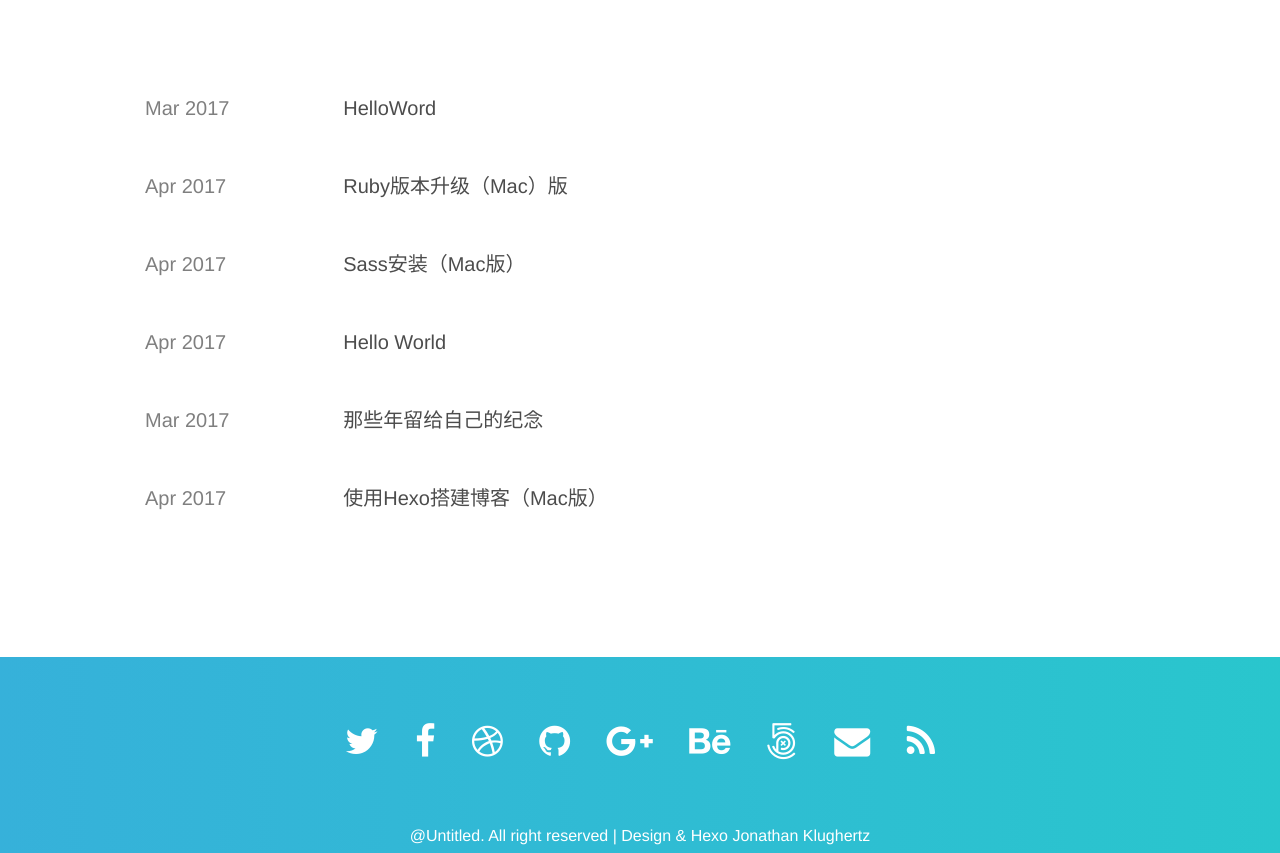
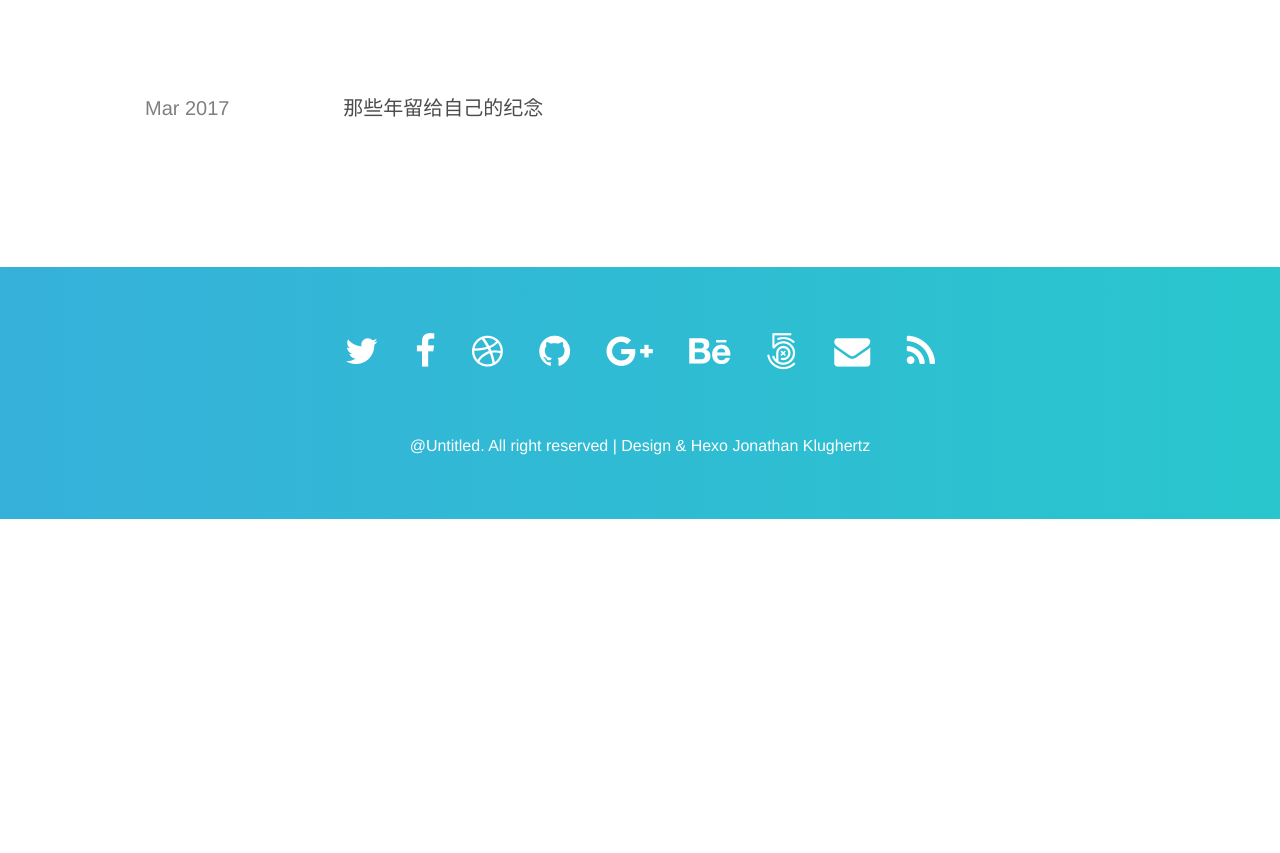
Before and after one commit to XuCui123/XuCui123.github.io, a plain HTML site: page tags/个人诗词集/index.html in a window 1280 px wide. Shown: the part 471-1324 px from the top of the page. After the commit the page ends 990 px from the top, so only its background shows below. Drawn offline with nearby package versions, Linux system fonts and the light colour scheme.

Commit message:
Site updated: 2017-04-13 10:40:24

```diff
--- a/archives/2017/index.html
+++ b/tags/个人诗词集/index.html
@@ -40,7 +40,7 @@
 
     <!-- Title -->
 
-    <title>Archives: 2017 - 莫名何以的博客</title>
+    <title>个人诗词集 - 莫名何以的博客</title>
 
     <!-- Tachyons Core CSS -->
     <link rel="stylesheet" href="//unpkg.com/tachyons/css/tachyons.min.css">
@@ -110,7 +110,7 @@
     <!-- Title -->
     <div class="w-100 mw8 center vh-40 dt">
         <div class="dtc v-mid white">
-            <h1 class="f1-l f2-m tc tc-m tl-ns">2017</h1>
+            <h1 class="f1-l f2-m tc tc-m tl-ns"># 个人诗词集</h1>
             <p class="f4 fw3 pab-100px tc tc-m tl-ns"></p>
         </div>
     </div>
@@ -125,58 +125,6 @@
     <div class="content">
         <div class="mw8 center">
 
-                <a href="/2017/03/31/HelloWord/">
-    <div class="dt w-100 hover-border-main-color pointer pa3 border-color bl mv3">
-        <div class="dtc v-mid w-20 black-50">
-
-                <span class="f4 fw3 lh-copy">Mar 2017</span>
-
-        </div>
-        <div class="dtc v-mid w-80 black-70">
-            <span class="f4 fw3 lh-copy">HelloWord<span>
-        </div>
-    </div>
-</a>
-
-                <a href="/2017/04/05/Ruby版本升级（Mac）版/">
-    <div class="dt w-100 hover-border-main-color pointer pa3 border-color bl mv3">
-        <div class="dtc v-mid w-20 black-50">
-
-                <span class="f4 fw3 lh-copy">Apr 2017</span>
-
-        </div>
-        <div class="dtc v-mid w-80 black-70">
-            <span class="f4 fw3 lh-copy">Ruby版本升级（Mac）版<span>
-        </div>
-    </div>
-</a>
-
-                <a href="/2017/04/05/Sass安装（Mac版）/">
-    <div class="dt w-100 hover-border-main-color pointer pa3 border-color bl mv3">
-        <div class="dtc v-mid w-20 black-50">
-
-                <span class="f4 fw3 lh-copy">Apr 2017</span>
-
-        </div>
-        <div class="dtc v-mid w-80 black-70">
-            <span class="f4 fw3 lh-copy">Sass安装（Mac版）<span>
-        </div>
-    </div>
-</a>
-
-                <a href="/2017/04/12/hello-world/">
-    <div class="dt w-100 hover-border-main-color pointer pa3 border-color bl mv3">
-        <div class="dtc v-mid w-20 black-50">
-
-                <span class="f4 fw3 lh-copy">Apr 2017</span>
-
-        </div>
-        <div class="dtc v-mid w-80 black-70">
-            <span class="f4 fw3 lh-copy">Hello World<span>
-        </div>
-    </div>
-</a>
-
                 <a href="/2017/03/31/那些年留给自己的纪念/">
     <div class="dt w-100 hover-border-main-color pointer pa3 border-color bl mv3">
         <div class="dtc v-mid w-20 black-50">
@@ -186,19 +134,6 @@
         </div>
         <div class="dtc v-mid w-80 black-70">
             <span class="f4 fw3 lh-copy">那些年留给自己的纪念<span>
-        </div>
-    </div>
-</a>
-
-                <a href="/2017/04/05/使用Hexo搭建博客（Mac版）/">
-    <div class="dt w-100 hover-border-main-color pointer pa3 border-color bl mv3">
-        <div class="dtc v-mid w-20 black-50">
-
-                <span class="f4 fw3 lh-copy">Apr 2017</span>
-
-        </div>
-        <div class="dtc v-mid w-80 black-70">
-            <span class="f4 fw3 lh-copy">使用Hexo搭建博客（Mac版）<span>
         </div>
     </div>
 </a>
```
Also changed, not shown: 2017/03/31/那些年留给自己的纪念/index.html (+10 -0 lines), archives/2017/03/index.html (+13 -13 lines), archives/2017/04/index.html (+13 -13 lines), archives/index.html (+13 -13 lines), index.html (+2 -0 lines).
